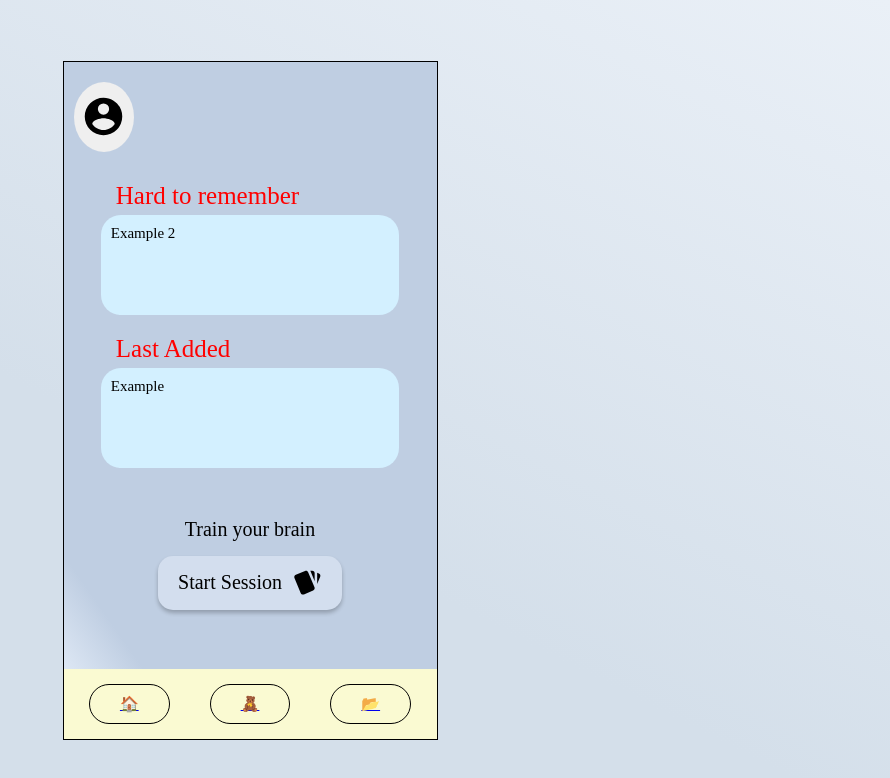
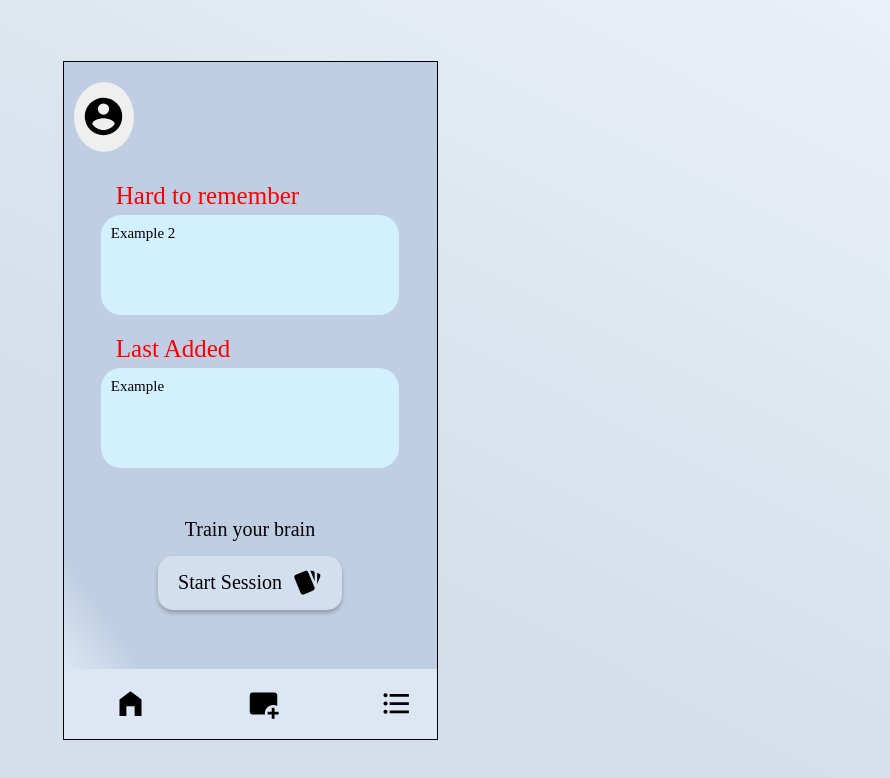
Before and after one commit to j-eick/vocab-dojo, a Next.js app: page / in a window 1280 px wide. Shown: the top 778 px of the page, without its empty margins (390-1280 px from the left). Built offline with nearby package versions, Linux system fonts and the light colour scheme.

Commit message:
replaced Icons in Navbar

```diff
--- a/src/components/Nav.jsx
+++ b/src/components/Nav.jsx
@@ -1,3 +1,7 @@
+import {mdiHomeVariant} from '@mdi/js';
+import {mdiCardPlus} from '@mdi/js';
+import {mdiFormatListBulleted} from '@mdi/js';
+import Icon from '@mdi/react';
 import Link from 'next/link';
 import styled from 'styled-components';
 
@@ -10,7 +14,8 @@ const StyledNav = styled.nav`
 	justify-content: space-around;
 	width: 100%;
 	min-height: 70px;
-	background-color: lightgoldenrodyellow;
+	background: rgb(221, 231, 244);
+	background: linear-gradient(55deg, #acc1dd 10%), #ceddf1 0%;
 `;
 const StyledUl = styled.ul`
 	display: grid;
@@ -22,8 +27,6 @@ const StyledLi = styled.li`
 	justify-content: center;
 	margin: 0 20px;
 	padding: 10px 30px;
-	border: 1px solid black;
-	border-radius: 20px;
 `;
 
 export default function Nav() {
@@ -32,17 +35,18 @@ export default function Nav() {
 			<StyledUl>
 				<StyledLi>
 					<Link href="/" aria-label="Home">
-						🏠
+						<Icon path={mdiHomeVariant} size={2.2} />
 					</Link>
 				</StyledLi>
 				<StyledLi>
 					<Link href="/create-vocab" aria-label="Add new vocab">
-						🧸
+						<Icon path={mdiCardPlus} size={2.2} />
 					</Link>
 				</StyledLi>
 				<StyledLi>
-					{/* <Link href={`/allVocabs/${id}`}>📂</Link> */}
-					<Link href="/allVocabs">📂</Link>
+					<Link href="/allVocabs">
+						<Icon path={mdiFormatListBulleted} size={2.2} />
+					</Link>
 				</StyledLi>
 			</StyledUl>
 		</StyledNav>
```
